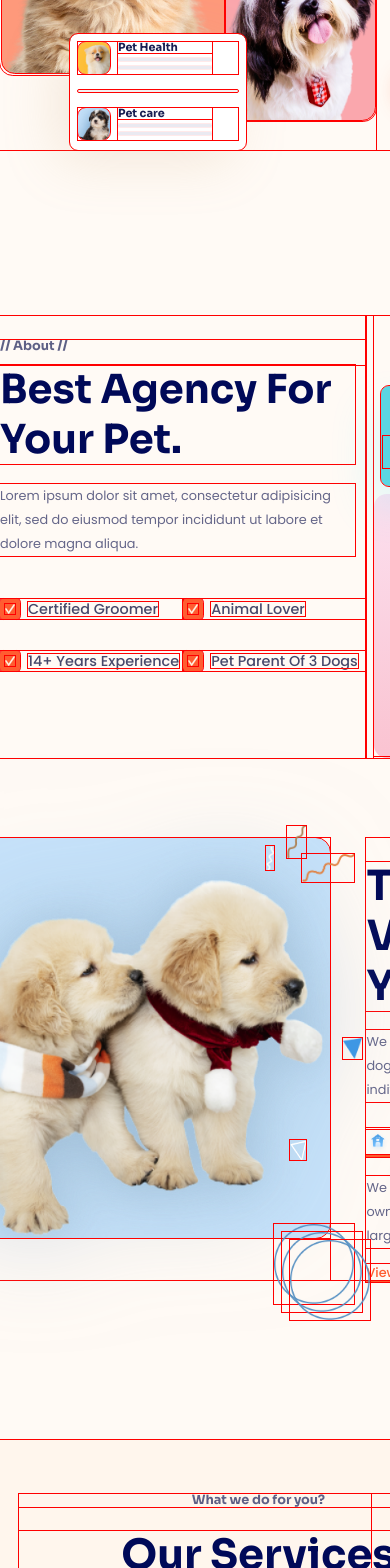
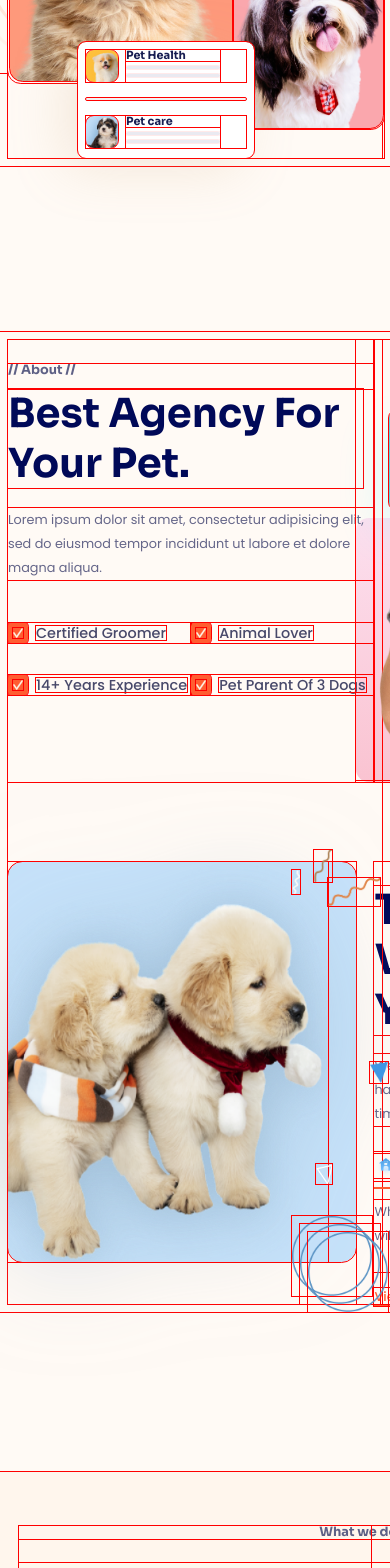
Before and after one commit to dngocson/ProjectHTML2, a React (Vite) app in the folder projectHTML/: page / in a window 390 px wide. Shown: the part 432-2000 px from the top of the page. Built offline with nearby package versions, Linux system fonts and the light colour scheme.

Commit message:
add responsive
add responsive

```diff
--- a/projectHTML/src/App.scss
+++ b/projectHTML/src/App.scss
@@ -408,6 +408,9 @@ html {
   &__content {
     padding-top: 3rem;
   }
+  &__desc {
+    max-width: 55rem;
+  }
   &__heading {
     font-family: "Sora";
     font-style: normal;
@@ -692,6 +695,12 @@ html {
   }
 }
 @media only screen and (max-width: 786px) {
+  .hero {
+    padding: 1rem;
+  }
+  .about {
+    padding: 1rem;
+  }
   .hero__heading {
     font-size: 5rem;
   }
@@ -716,7 +725,7 @@ html {
   }
 
   .about__media {
-    width: 90%;
+    width: 95%;
   }
   .about__media__textContent {
     left: 15px;
@@ -730,4 +739,32 @@ html {
       font-size: 1.2rem;
     }
   }
+  .about__card-picture {
+    width: 40rem;
+    height: 50rem;
+  }
+  .about--decori6 {
+    bottom: 1rem;
+    right: -2rem;
+  }
+  .about--decori7 {
+    bottom: 0rem;
+    right: -3rem;
+  }
+  .about--decori8 {
+    bottom: -1rem;
+    right: -4rem;
+  }
+  .about__features::before {
+    bottom: -1rem;
+  }
+  .about__features::after {
+    bottom: -1rem;
+  }
+  .about__media--imageWraper::before {
+    width: 47rem;
+  }
+  .about__content-text {
+    width: 45rem;
+  }
 }
--- a/projectHTML/src/components/About.jsx
+++ b/projectHTML/src/components/About.jsx
@@ -22,7 +22,7 @@ const About = () => {
             <h2 className="about__heading section__heading">
               Best Agency For Your Pet.
             </h2>
-            <p className="about__desc section__desc">
+            <p className="section__desc about__desc ">
               Lorem ipsum dolor sit amet, consectetur adipisicing elit, sed do
               eiusmod tempor incididunt ut labore et dolore magna aliqua.
             </p>
@@ -117,9 +117,8 @@ const About = () => {
               </div>
             </div>
             <p className="about__content-text">
-              We offer long-term and short-term boarding. Every dog has its own
-              private, spacious room and daily individual time in our large play
-              yard.
+              While you're on holiday, here's where your furry friends will
+              spend their time 1.
             </p>
             <a className="about__content__link">View More</a>
           </section>
--- a/projectHTML/src/components/Service.jsx
+++ b/projectHTML/src/components/Service.jsx
@@ -56,6 +56,7 @@ const Service = () => {
             View all services
           </a>
         </div>
+
         {serviceList.map((item) => (
           <ServiceItem key={item.id} title={item.heading} desc={item.content} />
         ))}
--- a/projectHTML/src/components/Service.module.scss
+++ b/projectHTML/src/components/Service.module.scss
@@ -22,12 +22,12 @@
   }
   &__imgHolder {
     grid-column: 2 / span 2;
+    grid-row: 2 / span 3;
+    order: 2;
     display: flex;
     flex-direction: column;
     align-items: center;
     gap: 2rem;
-    grid-row: 2 / span 3;
-    order: 2;
     align-self: center;
     justify-self: center;
     position: relative;
@@ -55,7 +55,7 @@
     position: relative;
   }
   &__top {
-    grid-column: span 4;
+    grid-column: 1/-1;
     text-align: center;
     display: flex;
     flex-direction: column;
@@ -127,3 +127,18 @@
   grid-template-columns: (repeat(4, 1fr));
   row-gap: 3rem;
 }
+@media only screen and (max-width: 786px) {
+  .container {
+    display: grid;
+    grid-template-columns: 1fr 1fr 1fr;
+    row-gap: 1rem;
+    column-gap: 1rem;
+  }
+  .service__imgHolder {
+    grid-column: 1 / span 2;
+  }
+  .service__mainImg {
+    width: 50rem;
+    height: 50rem;
+  }
+}
```
